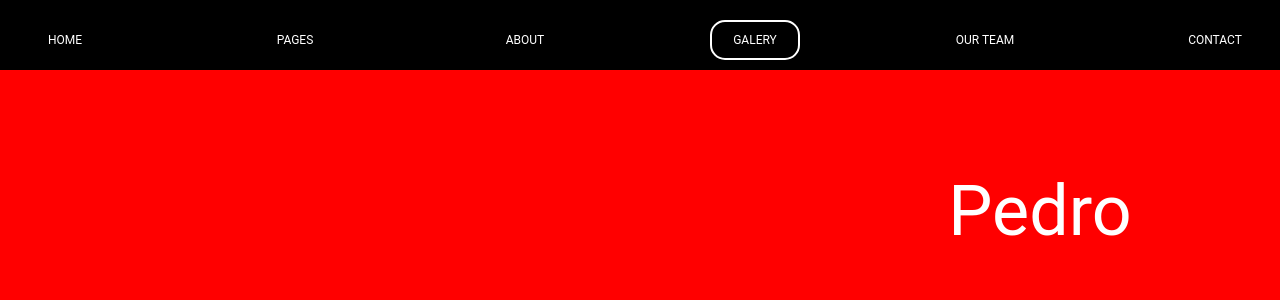
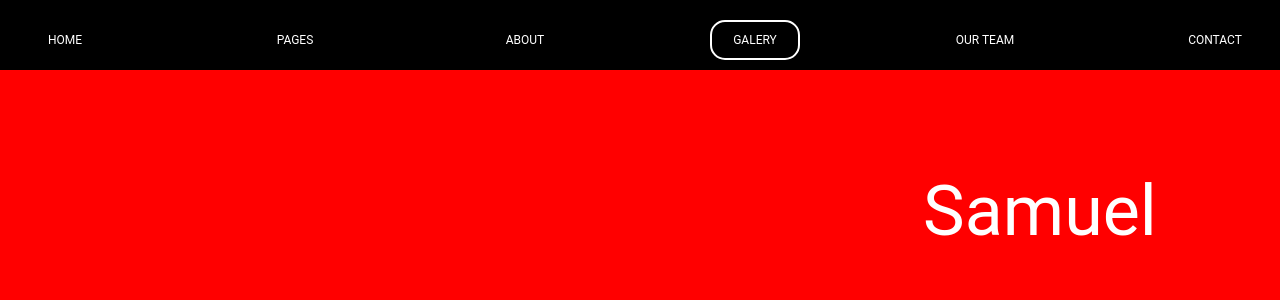
Before and after one commit to jsamuel15/sggs, a React (Create React App) app: page /galery in a window 1280 px wide. Shown: the top 300 px of the page. Built offline with nearby package versions, Linux system fonts and the light colour scheme.

Commit message:
fix(refactor): subindo codigo

```diff
--- a/src/FrozenWorldProject/pages/Galery/GaleryPage.tsx
+++ b/src/FrozenWorldProject/pages/Galery/GaleryPage.tsx
@@ -21,7 +21,7 @@ const About: React.FC = () => {
             name: 'Samuel',
         },
     ];
-    const callUsers = allUsers.find((p) => p.name === 'Pedro' && p.id === 1);
+    const callUsers = allUsers.find((p) => p.name === 'Samuel' && p.id === 2);
 
     // main
     return (
```
